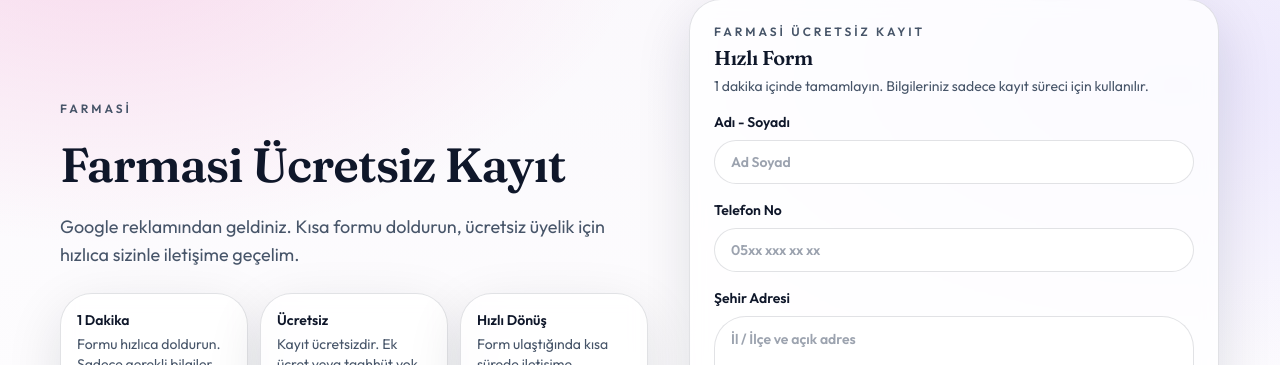
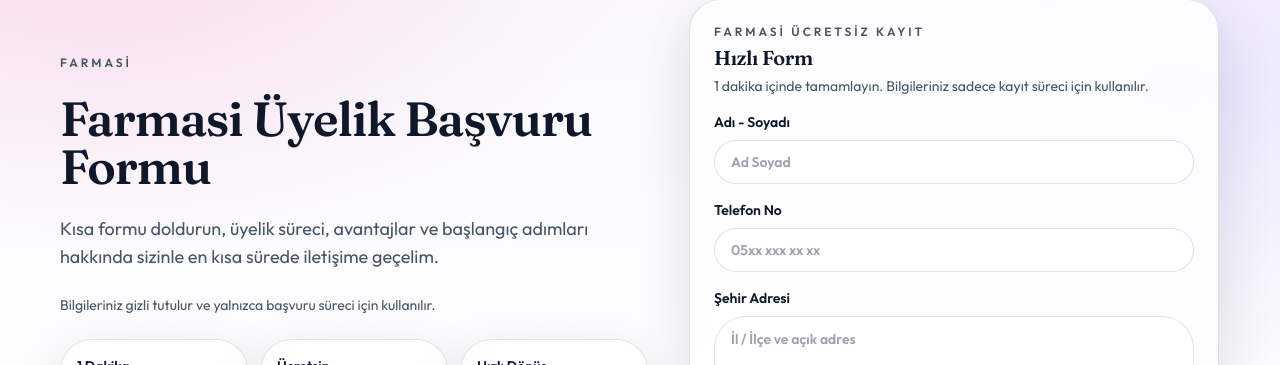
Before and after one commit to nfsfurkandogan/songulbabacan, a Next.js app: page /farmasi-kayit-formu in a window 1280 px wide. Shown: the part 147-512 px from the top of the page. Built offline with nearby package versions, Linux system fonts and the light colour scheme; no server answers.

Commit message:
Update farmasi kayit copy

```diff
--- a/app/farmasi-kayit-formu/page.tsx
+++ b/app/farmasi-kayit-formu/page.tsx
@@ -4,9 +4,9 @@
 import FarmasiKayitFormuForm from "@/components/farmasi-kayit-formu-form";
 
 export const metadata = createMetadata({
-  title: "Farmasi Ücretsiz Kayıt",
+  title: "Farmasi Üyelik Başvuru Formu",
   description:
-    "Farmasi ücretsiz kayıt formu. Ad Soyad, Telefon ve Şehir bilgilerinizi bırakın, hızlıca dönüş yapalım.",
+    "Farmasi üyelik başvuru formu. Kısa formu doldurun; üyelik süreci ve avantajlar hakkında hızlıca dönüş yapalım.",
   path: "/farmasi-kayit-formu"
 });
 
@@ -34,10 +34,13 @@
         <div className="container grid items-center gap-10 lg:grid-cols-[1.05fr_0.95fr]">
           <div className="space-y-6">
             <p className="section-kicker">Farmasi</p>
-            <h1 className="text-4xl font-semibold md:text-5xl">Farmasi Ücretsiz Kayıt</h1>
+            <h1 className="text-4xl font-semibold md:text-5xl">Farmasi Üyelik Başvuru Formu</h1>
             <p className="max-w-2xl text-ink-muted md:text-lg">
-              Google reklamından geldiniz. Kısa formu doldurun, ücretsiz üyelik için hızlıca
-              sizinle iletişime geçelim.
+              Kısa formu doldurun, üyelik süreci, avantajlar ve başlangıç adımları hakkında sizinle
+              en kısa sürede iletişime geçelim.
+            </p>
+            <p className="text-sm text-ink-muted">
+              Bilgileriniz gizli tutulur ve yalnızca başvuru süreci için kullanılır.
             </p>
             <div className="grid gap-3 sm:grid-cols-3">
               {highlights.map((item) => (
@@ -70,9 +73,9 @@
         data={{
           "@context": "https://schema.org",
           "@type": "WebPage",
-          name: "Farmasi Ücretsiz Kayıt",
+          name: "Farmasi Üyelik Başvuru Formu",
           description:
-            "Farmasi ücretsiz kayıt formu. Ad Soyad, Telefon ve Şehir bilgilerinizi bırakın, hızlıca dönüş yapalım.",
+            "Farmasi üyelik başvuru formu. Kısa formu doldurun; üyelik süreci ve avantajlar hakkında hızlıca dönüş yapalım.",
           url: `${siteConfig.url}/farmasi-kayit-formu`,
           inLanguage: "tr-TR"
         }}
```
